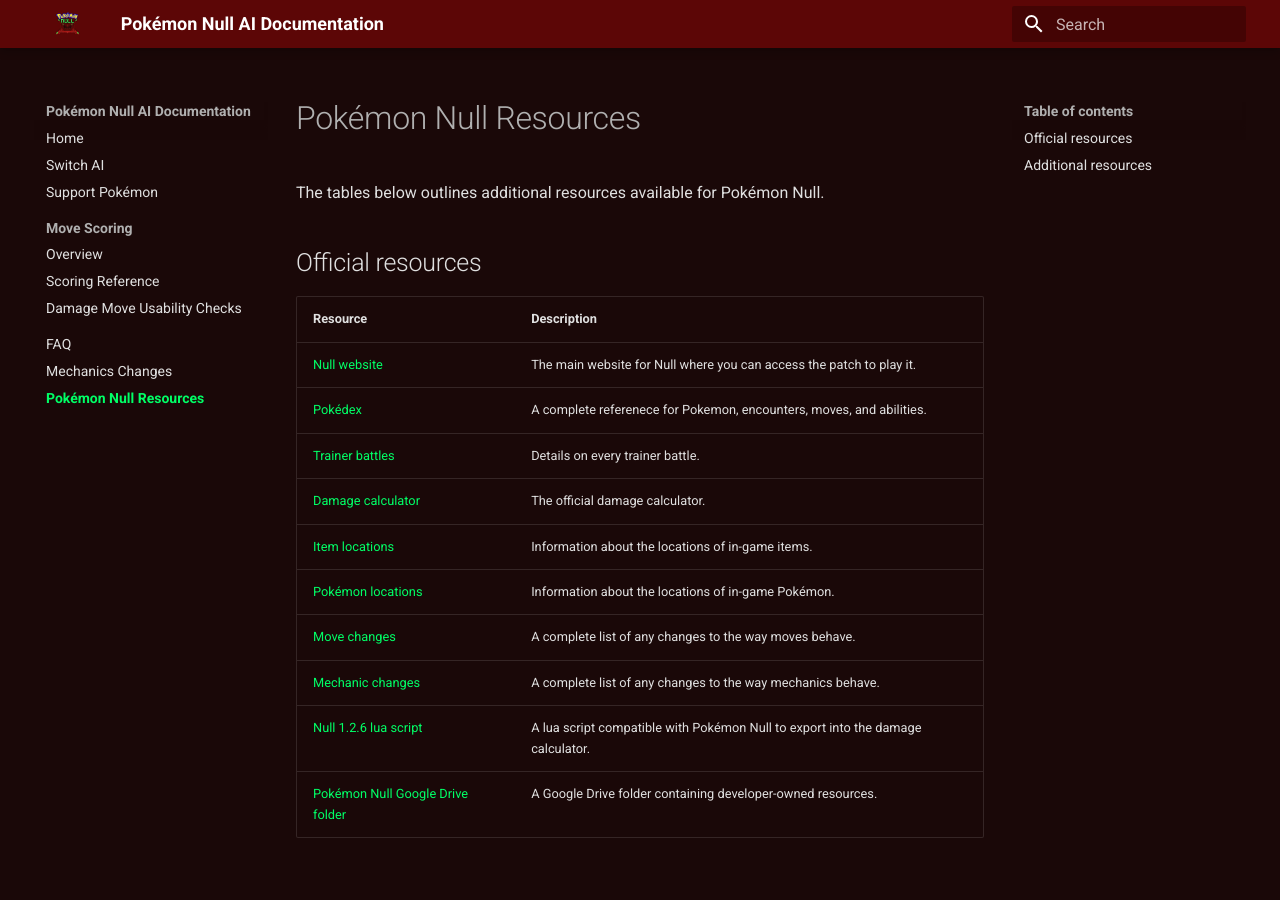
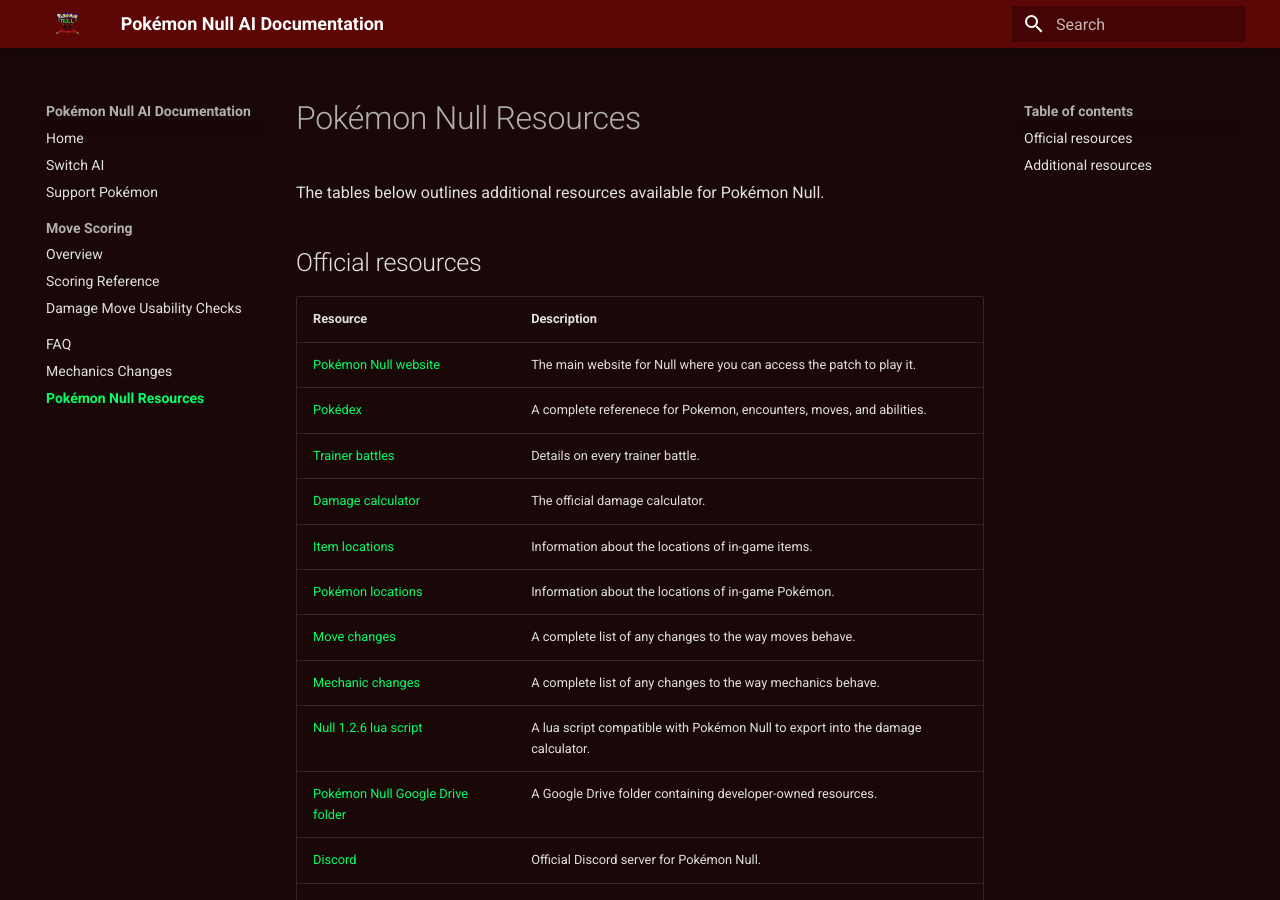
Before and after one commit to jellytronical/Null-AI-Documentation, an MkDocs documentation site: the page built from docs/resources.md, in a window 1280 px wide and 900 px high. Built offline with MkDocs 1.6.1 and Material for MkDocs 9.7.7, drawn with Linux system fonts in a browser that asks for light colours; some of the changed text lies outside the part shown.

Commit message:
Update resources.md

```diff
--- a/docs/resources.md
+++ b/docs/resources.md
@@ -6,7 +6,7 @@
 
 | Resource | Description |
 | --- | --- |
-| [Null website](https://pokemonnull.com/) | The main website for Null where you can access the patch to play it. |
+| [Pokémon Null website](https://pokemonnull.com/) | The main website for Null where you can access the patch to play it. |
 | [Pokédex](https://nulldex.pokemon0null.workers.dev/) | A complete referenece for Pokemon, encounters, moves, and abilities. |
 | [Trainer battles](https://docs.google.com/spreadsheets/d/1mwHPt0AMzOJ_hfmDrVZpKP-Hf4eTT0ROhY8Wa7bY7r8/edit?usp=sharing) | Details on every trainer battle. |
 | [Damage calculator](https://nullcalc.pokemon0null.workers.dev/) | The official damage calculator. |
@@ -16,6 +16,8 @@
 | [Mechanic changes](https://drive.google.com/file/d/1eT_iu57FVhxJHkjPC0zy5qAkmVxdmD85/view?usp=drive_link) |A complete list of any changes to the way mechanics behave. |
 | [Null 1.2.6 lua script](https://drive.google.com/file/d/1peViOOl9I8r2CrYayA5eD5Gy_2qS71-5/view?usp=drive_link) | A lua script compatible with Pokémon Null to export into the damage calculator. |
 | [Pokémon Null Google Drive folder](https://drive.google.com/drive/folders/10H1Pm-1dhEgc0QmjsnA9A9PY6nNRXtoJ?usp=sharing) | A Google Drive folder containing developer-owned resources. |
+| [Discord](https://discord.com/invite/DqxxC5KQ6r) | Official Discord server for Pokémon Null. |
+| [AI code](https://playcode.io/c-playground--019ec228-a451-75f9-8be6-c7b68df3784a) | The code that instructs the AI on move decisions and battle mechanics. |
 
 
 ## Additional resources
```
